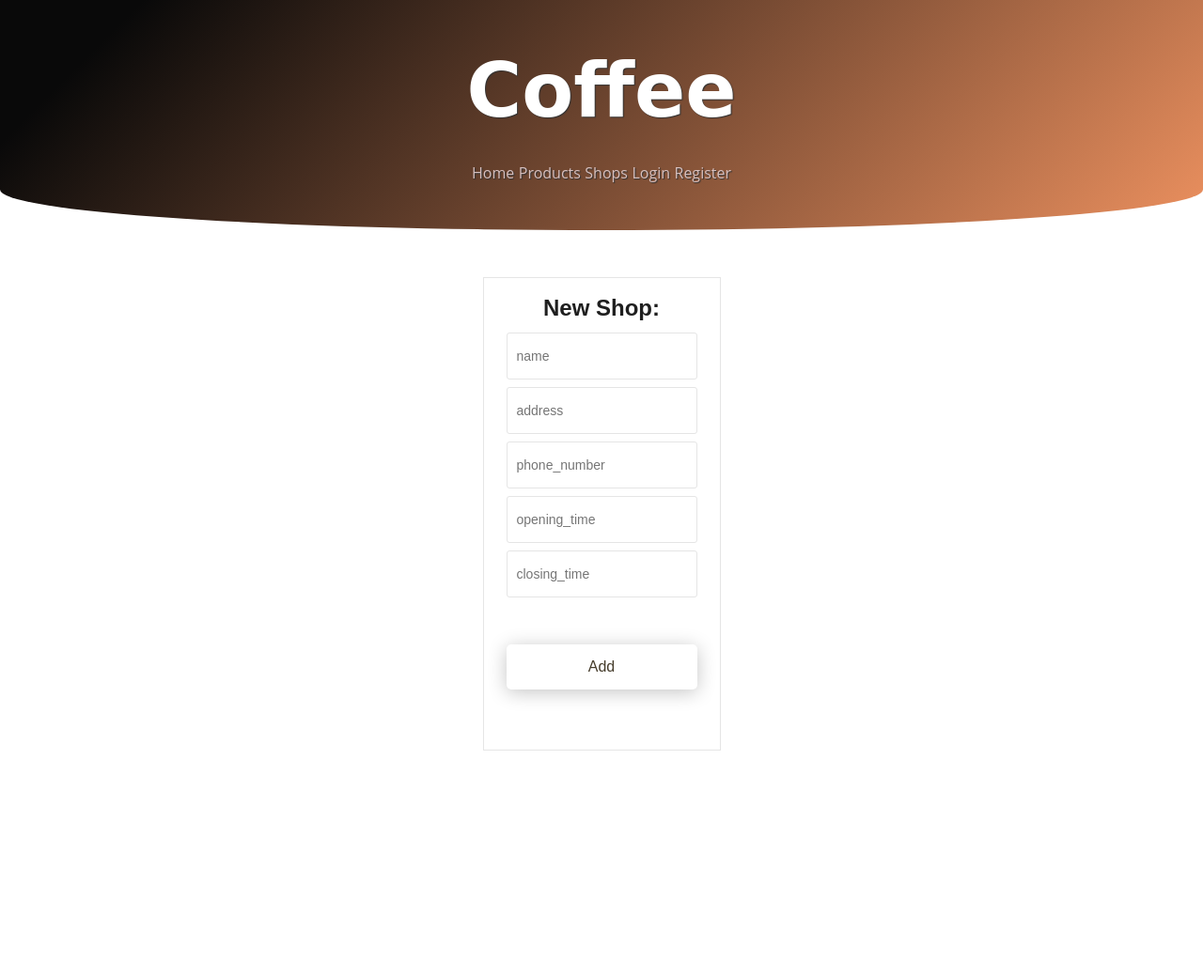
After one commit to FireFading/django_coffee_shops, a Django app: page /shops/new/ in a window 1280 px wide. The commit adds this page. Shown: the top 1039 px of the page at 94% size. Run offline with Django 4.2, Linux system fonts and the light colour scheme; some libraries are stand-ins or nearby versions.

Commit message:
add new shop/product

```diff
--- a/app/menu/urls.py
+++ b/app/menu/urls.py
@@ -1,10 +1,11 @@
 from django.urls import path
-from menu.views import HomeView, ProductDetailView, ProductsListView
+from menu.views import CreateProductView, HomeView, ProductDetailView, ProductsListView
 
 app_name = "coffee"
 
 urlpatterns = [
     path("", HomeView.as_view(), name="home"),
     path("catalog/", ProductsListView.as_view(), name="catalog"),
+    path("catalog/new/", CreateProductView.as_view(), name="new"),
     path("catalog/<str:product_name>", ProductDetailView.as_view(), name="detail"),
 ]
--- a/app/shops/urls.py
+++ b/app/shops/urls.py
@@ -1,9 +1,10 @@
 from django.urls import path
-from shops.views import ShopDetailView, ShopsListView
+from shops.views import CreateShopView, ShopDetailView, ShopsListView
 
 app_name = "coffee"
 
 urlpatterns = [
     path("", ShopsListView.as_view(), name="all"),
+    path("new/", CreateShopView.as_view(), name="new"),
     path("<str:shop_name>/", ShopDetailView.as_view(), name="detail"),
 ]
--- a/app/shops/views.py
+++ b/app/shops/views.py
@@ -1,4 +1,6 @@
+from django.urls import reverse_lazy
 from django.views.generic import DetailView, ListView
+from django.views.generic.edit import CreateView
 from shops.filters import ShopFilter
 from shops.models import Shop
 
@@ -25,3 +27,10 @@ class ShopDetailView(DetailView):
     slug_field = "name"
     slug_url_kwarg = "shop_name"
     context_object_name = "shop"
+
+
+class CreateShopView(CreateView):
+    model = Shop
+    fields = "__all__"
+    template_name = "shops/add_new.html"
+    success_url = reverse_lazy("shops:all")
--- a/app/static/css/main.css
+++ b/app/static/css/main.css
@@ -72,7 +72,7 @@ a {
 }
 
 *:before,
-*:after{
+*:after {
     padding: 0;
     margin: 0;
     box-sizing: border-box;
@@ -266,3 +266,9 @@ form .message {
     color: #b3b3b3;
     font-size: 12px;
 }
+
+.position-button {
+    position: fixed;
+    bottom: 80px;
+    right: 80px;
+}
--- a/app/templates/menu/all.html
+++ b/app/templates/menu/all.html
@@ -21,4 +21,10 @@
 
     {% endfor %}
 </div>
+
+<div class="position-button">
+    <a href="{% url 'menu:new' %}">
+        <button>Add New Product</button>
+    </a>
+</div>
 {% endblock %}
--- /dev/null
+++ b/app/templates/shops/add_new.html
@@ -0,0 +1,15 @@
+{% extends 'base/base.html' %}
+{% load widget_tweaks %}
+
+{% block content %}
+<div class="container">
+    <form class="form-control" action="{% url 'shops:new' %}" method="post">
+        <h2 class="text-center">New Shop:</h2>
+        {% csrf_token %}
+        {% for field in form %}
+            {% render_field field class="form-control form-control-sm" placeholder=field.name %}
+        {% endfor %}
+        <button class="form-button" type="submit" value="AddShop">Add</button><br>
+    </form>
+</div>
+{% endblock %}
```
Also changed, not shown: app/menu/views.py (+9 -0 lines), app/templates/menu/add_new.html (added, +15 -0 lines), app/templates/shops/all.html (+7 -1 lines), app/templates/shops/detail.html (+4 -4 lines), app/menu/migrations/0002_alter_menuitem_description_alter_menuitem_name_and_more.py (added), app/shops/migrations/0002_alter_shop_address_alter_shop_closing_time_and_more.py (added), app/users/migrations/0002_alter_user_options_alter_user_phone.py (added).
